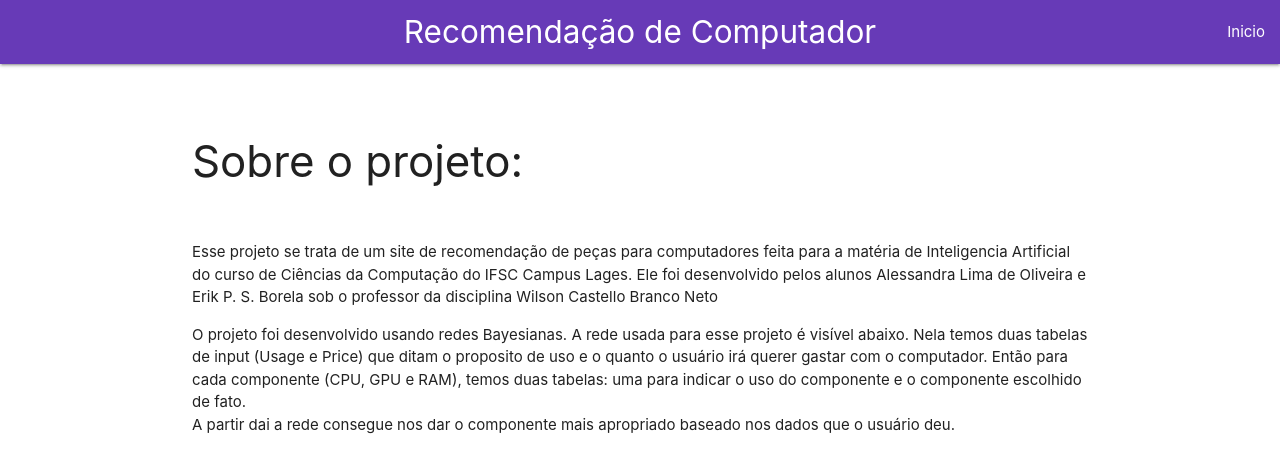
After one commit to erikborella/pc-recomendation-bayesian-network, a Flask app: page /about in a window 1280 px wide. The commit adds this page. Shown: the top 473 px of the page. Run offline with Flask 3, Linux system fonts and the light colour scheme.

Commit message:
Criação incial a tela de sobre

```diff
--- a/main.py
+++ b/main.py
@@ -7,5 +7,9 @@ app = create_app()
 def hello_world():
     return render_template('index.html')
 
+@app.route('/about')
+def about():
+    return render_template('about.html')
+
 if __name__ == "__main__":
     app.run(host='0.0.0.0')
--- /dev/null
+++ b/templates/about.html
@@ -0,0 +1,39 @@
+<!DOCTYPE html>
+<html>
+	<head>
+		<link href="https://fonts.googleapis.com/icon?family=Material+Icons" rel="stylesheet" />
+		<link
+			type="text/css"
+			rel="stylesheet"
+			href="{{ url_for('static', filename='css/materialize.min.css') }}"
+			media="screen,projection"
+		/>
+		<meta name="viewport" content="width=device-width, initial-scale=1.0" />
+		<title>Recomendação de Computador</title>
+	</head>
+
+	<body>
+		<nav>
+			<div class="nav-wrapper deep-purple">
+				<a href="#" class="brand-logo center">Recomendação de Computador</a>
+				<ul id="nav-mobile" class="right">
+					<li><a href="/">Inicio</a></li>
+				</ul>
+			</div>
+		</nav>
+
+        <div class="container">
+            <br>
+            <br>
+            <h3>Sobre o projeto:</h3>
+            <br>
+            <p>Esse projeto se trata de um site de recomendação de peças para computadores feita para a matéria de Inteligencia Artificial do curso de Ciências da Computação do IFSC Campus Lages. Ele foi desenvolvido pelos alunos Alessandra Lima de Oliveira e Erik P. S. Borela sob o professor da disciplina Wilson Castello Branco Neto</p>
+            <p>O projeto foi desenvolvido usando redes Bayesianas. A rede usada para esse projeto é visível abaixo. Nela temos duas tabelas de input (Usage e Price) que ditam o proposito de uso e o quanto o usuário irá querer gastar com o computador. Então para cada componente (CPU, GPU e RAM), temos duas tabelas: uma para indicar o uso do componente e o componente escolhido de fato.<br>
+            A partir dai a rede consegue nos dar o componente mais apropriado baseado nos dados que o usuário deu.</p>
+            <br>
+
+        </div>
+
+		<script type="text/javascript" src="{{ url_for('static', filename='js/materialize.min.js') }}"></script>
+	</body>
+</html>
--- a/templates/index.html
+++ b/templates/index.html
@@ -16,6 +16,9 @@
 		<nav>
 			<div class="nav-wrapper deep-purple">
 				<a href="#" class="brand-logo center">Recomendação de Computador</a>
+				<ul id="nav-mobile" class="right">
+					<li><a href="/about">Sobre</a></li>
+				</ul>
 			</div>
 		</nav>
 
```
